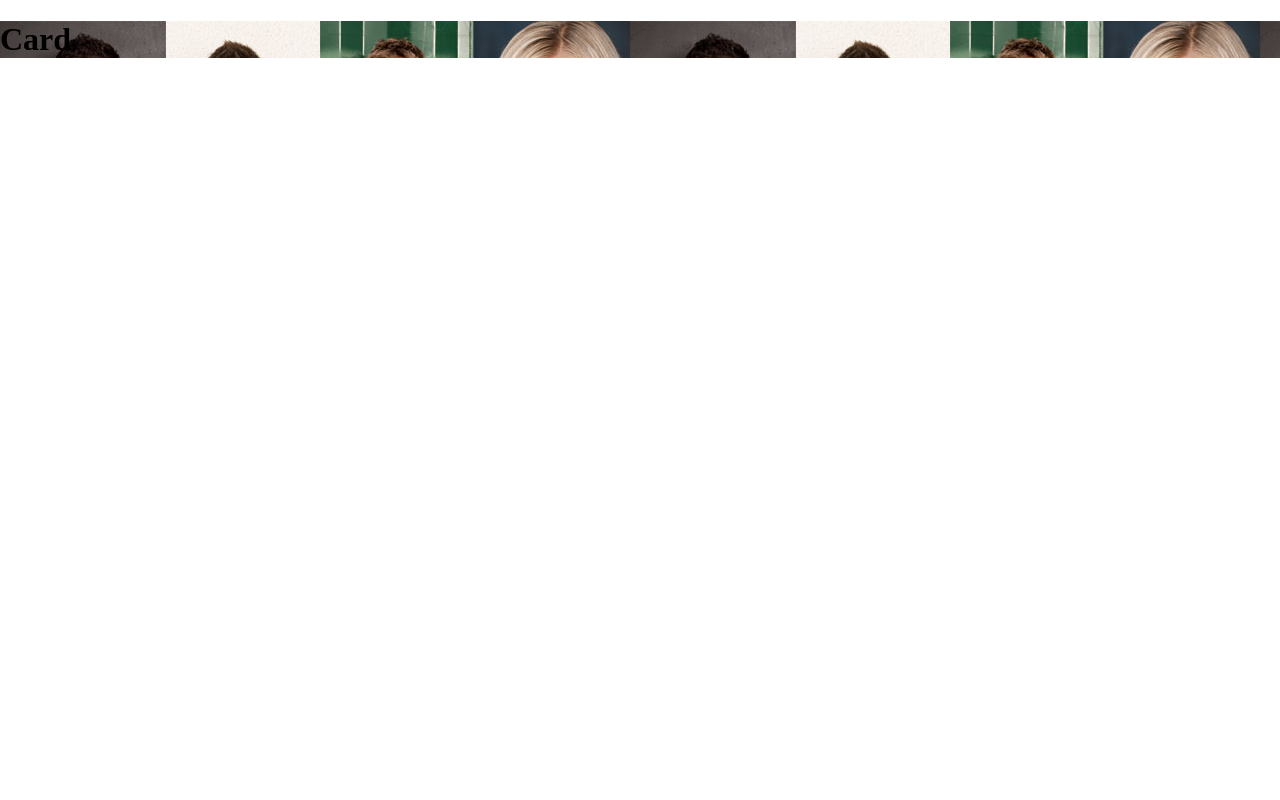
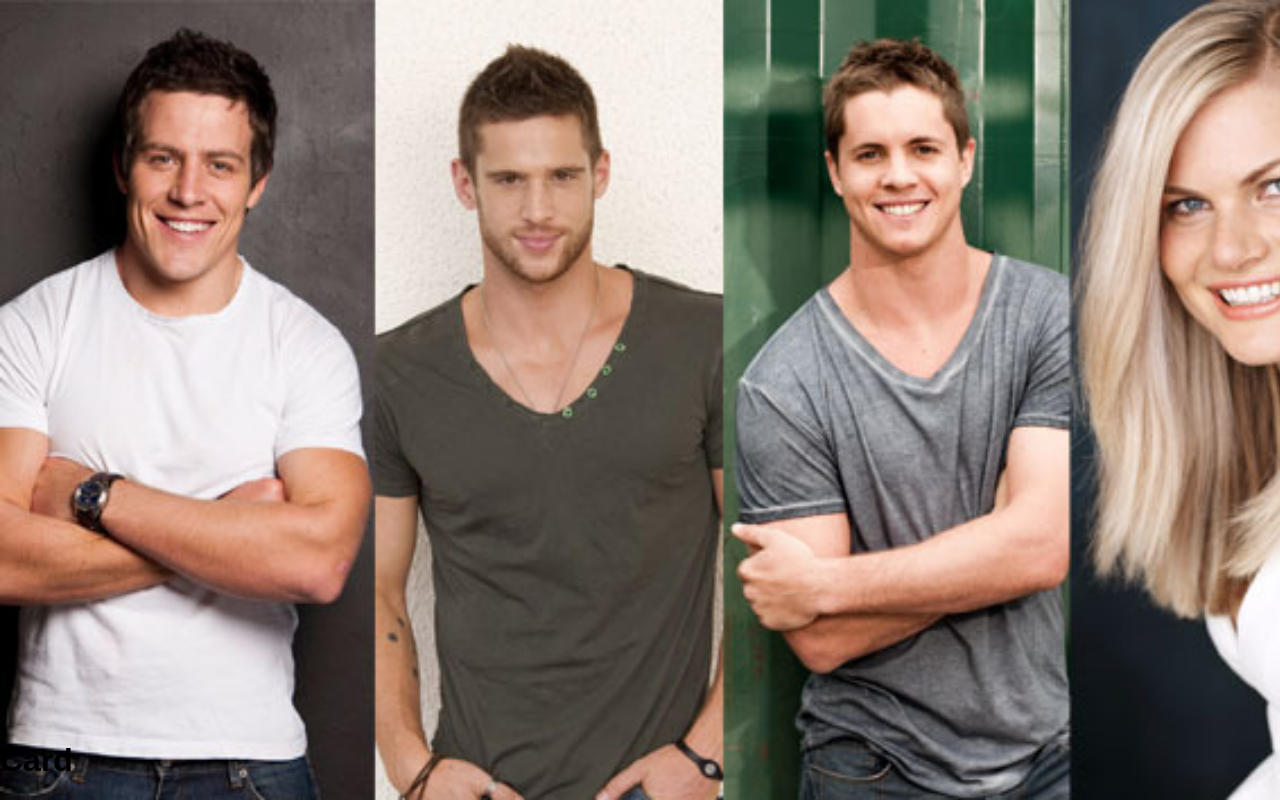
Before and after one commit to fradleyjoedev/card-component, a React app: page / in a window 1280 px wide. Built offline with nearby package versions, Linux system fonts and the light colour scheme.

Commit message:
Adding styles to the card component. Changing folder name to 'shared' instead of 'global'

```diff
--- /dev/null
+++ b/src/components/card/elements/cardElements.js
@@ -0,0 +1,12 @@
+import styled from 'styled-components'
+
+//Made the assumption that the image should cover the container
+export const CardContainer = styled.div`
+    background-image: url('${props => props.image}');
+    background-size: cover;
+    display: flex;
+    flex-wrap: wrap;
+    align-content: flex-end;
+    width: 100%;
+    height: 100%;
+`;
--- a/src/components/card/index.jsx
+++ b/src/components/card/index.jsx
@@ -1,7 +1,6 @@
 import React from 'react';
 import TitleBanner from '../titlebanner';
-import CardContainer from './elements/cardContainer';
-import GlobalStyle from '../global/globalStyle';
+import { CardContainer } from './elements/cardElements';
 
 export default class Card extends React.Component {
   constructor (props) {
@@ -12,12 +11,9 @@
     const { data } = this.props;
 
     return (
-      <div>
-        <GlobalStyle />
-        <CardContainer image={data.image}>
-          <TitleBanner data={data.banner}/>
-        </CardContainer>
-      </div>
+      <CardContainer image={data.image}>
+        <TitleBanner data={data.banner}/>
+      </CardContainer>
     );
   }
 }
--- a/src/components/global/globalStyle.js
+++ b/src/components/shared/globalStyle.js
@@ -3,5 +3,12 @@
 export default createGlobalStyle`
   body {
     margin: 0;
+    font-family: sans-serif;
+  }
+  .app {
+    height: 100vh;
+  }
+  .container {
+      display: inline;
   }
 `;
--- a/src/index.jsx
+++ b/src/index.jsx
@@ -2,7 +2,11 @@
 import ReactDOM from 'react-dom';
 import Card from './components/card';
 import CardData from './data/cardData.json';
+import GlobalStyle from './components/shared/globalStyle';
 
 ReactDOM.render(
-  <Card data={CardData} />
+  <div className='container'>
+    <GlobalStyle />
+    <Card data={CardData} />
+  </div>
   , document.querySelector('.app'));
```
